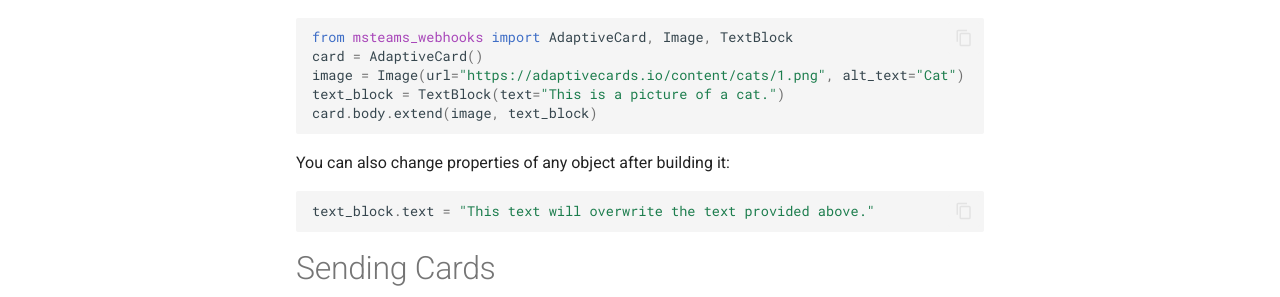
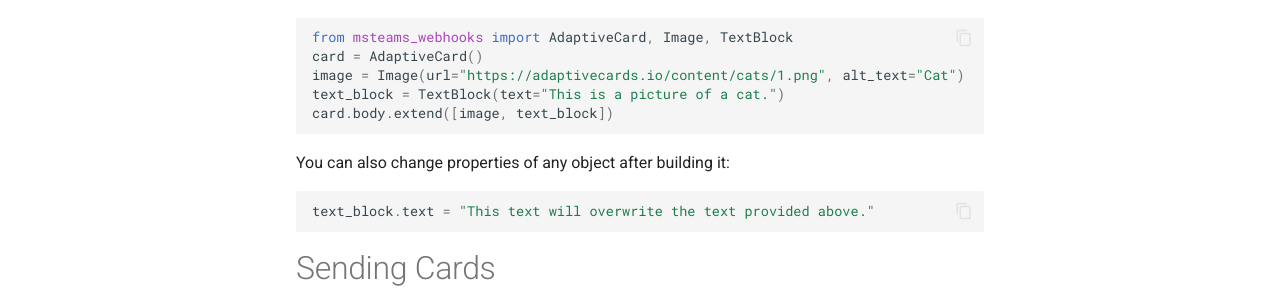
Before and after one commit to decoupca/msteams_webhooks, an MkDocs documentation site: the page built from docs/building_cards.md, in a window 1280 px wide and 1230 px high. Shown: the part 486-783 px from the top of the window. Built offline with MkDocs 1.6.1 and Material for MkDocs 9.7.7, drawn with Linux system fonts in a browser that asks for light colours; comment, search, counter and statistics services are not loaded.

Commit message:
Bug fix in example

````diff
--- a/docs/building_cards.md
+++ b/docs/building_cards.md
@@ -21,7 +21,7 @@ from msteams_webhooks import AdaptiveCard, Image, TextBlock
 card = AdaptiveCard()
 image = Image(url="https://adaptivecards.io/content/cats/1.png", alt_text="Cat")
 text_block = TextBlock(text="This is a picture of a cat.")
-card.body.extend(image, text_block)
+card.body.extend([image, text_block])
 ```
 
 You can also change properties of any object after building it:
````
